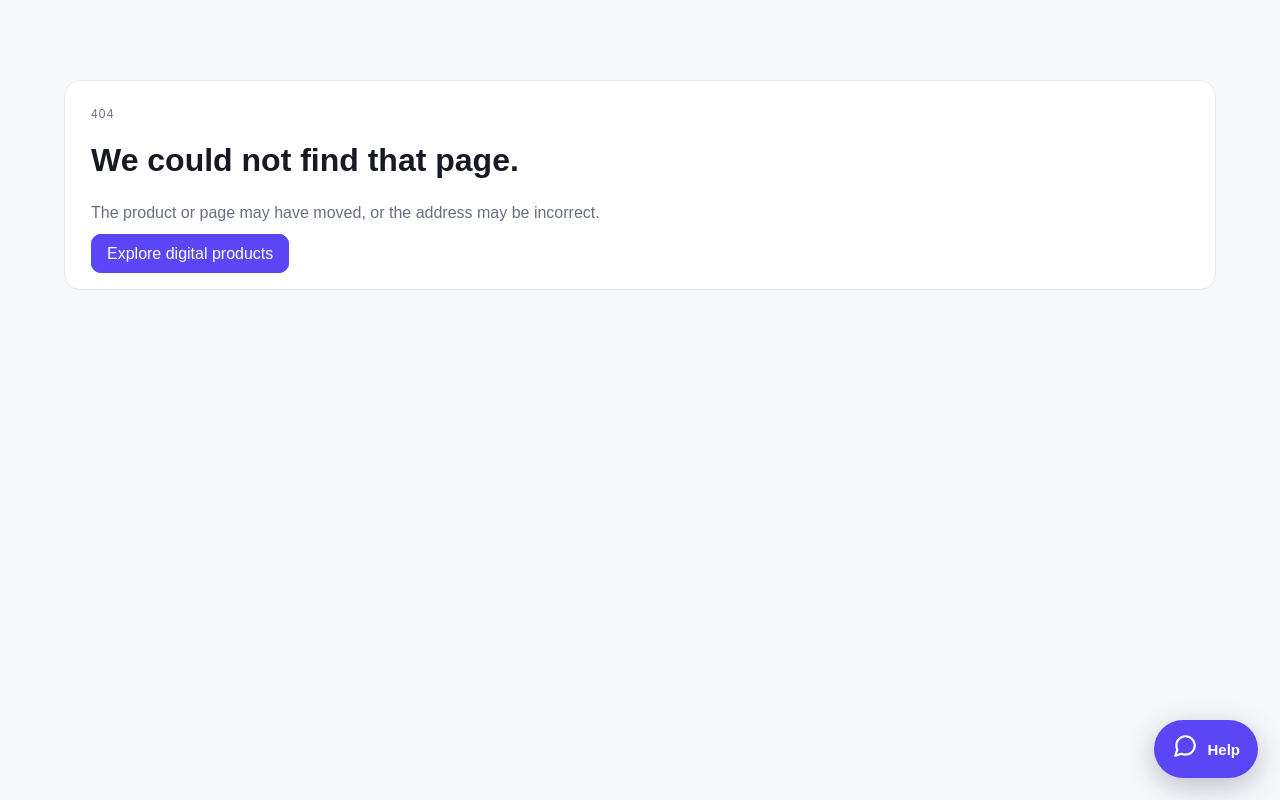
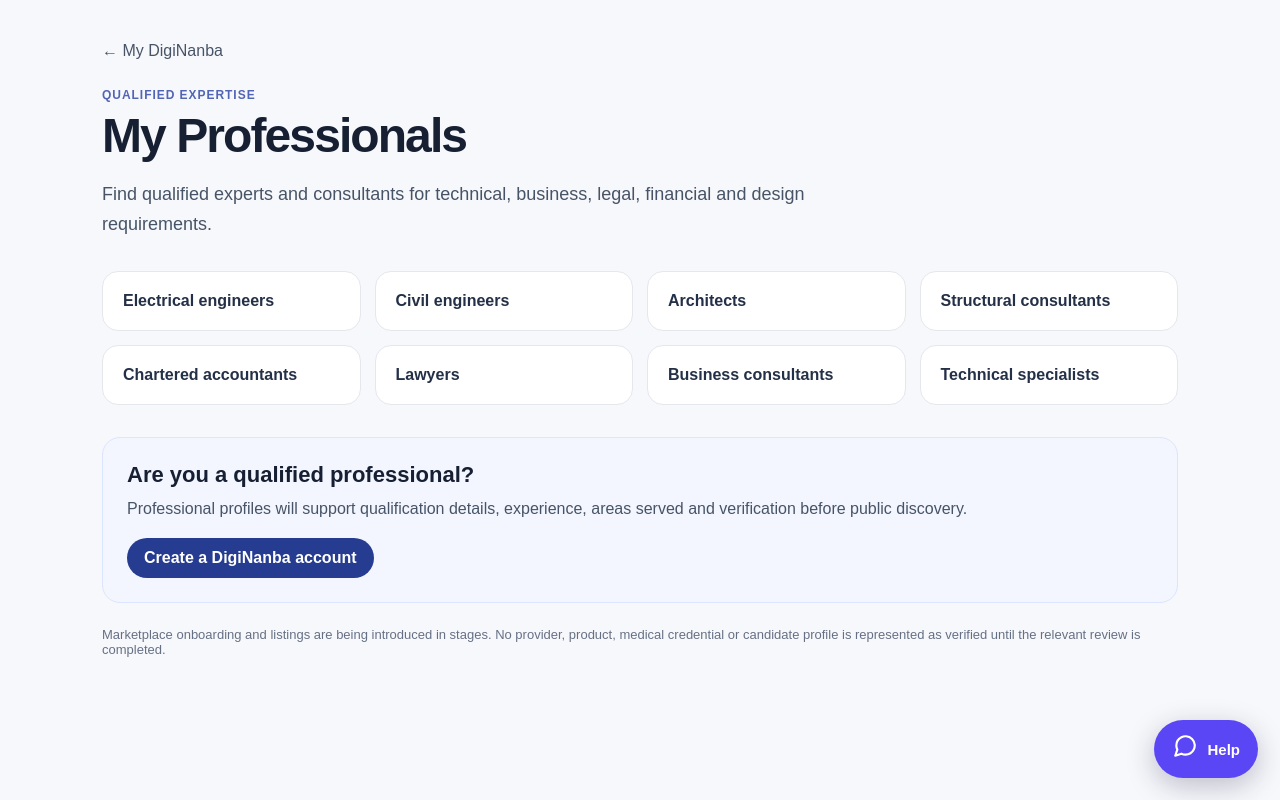
Before and after one commit to agnengineeringselectricals-crypto/diginanba, a Next.js app: page /professionals in a window 1280 px wide. Before the commit this address had no page. Built offline with nearby package versions, Linux system fonts and the light colour scheme.

Commit message:
Add DigiNanba marketplace category page

```diff
--- /dev/null
+++ b/app/professionals/page.tsx
@@ -0,0 +1,3 @@
+import MarketplaceCategoryPage from '@/components/MarketplaceCategoryPage';
+export const metadata = { title: 'My Professionals' };
+export default function Page(){return <MarketplaceCategoryPage eyebrow="Qualified expertise" title="My Professionals" intro="Find qualified experts and consultants for technical, business, legal, financial and design requirements." examples={['Electrical engineers','Civil engineers','Architects','Structural consultants','Chartered accountants','Lawyers','Business consultants','Technical specialists']} providerLabel="Are you a qualified professional?" note="Professional profiles will support qualification details, experience, areas served and verification before public discovery."/>}
```
